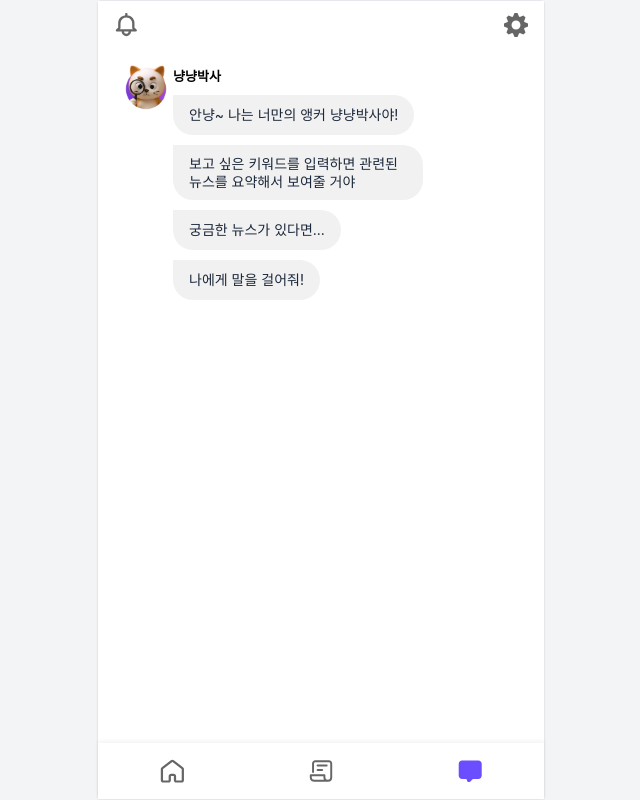
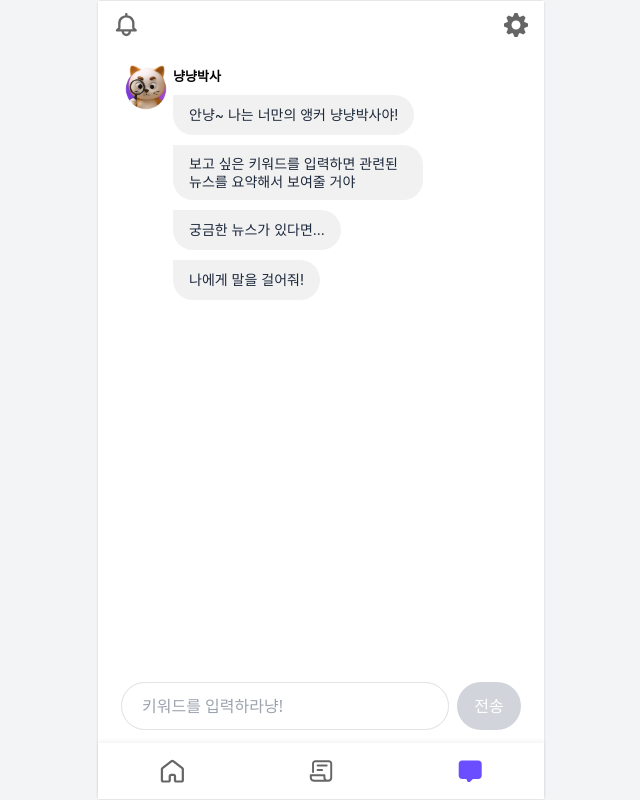
Before and after one commit to imfromkoreah/MewsPaper, a React (Vite) app in the folder frontend/: page /chat in a window 1280 px wide. Shown: the whole page, without its empty margins (319-959 px from the left). Built offline with nearby package versions, Linux system fonts and the light colour scheme.

Commit message:
feat: ChatPage 사용자 입력창 추가

```diff
--- a/frontend/src/pages/Home/ChatPage.tsx
+++ b/frontend/src/pages/Home/ChatPage.tsx
@@ -4,17 +4,10 @@ import MewDoc from '../../assets/character/mewsdoc.png';
 interface Message {
   id: number;
   text: string;
-  delay: number; // 보여주기 전 대기 시간(ms)
+  delay: number;
 }
 
-const messages: Message[] = [
-  { id: 1, text: '안냥~ 나는 너만의 앵커 냥냥박사야!', delay: 500 },
-  { id: 2, text: '보고 싶은 키워드를 입력하면 관련된 뉴스를 요약해서 보여줄 거야', delay: 1000 },
-  { id: 3, text: '궁금한 뉴스가 있다면...', delay: 1000 },
-  { id: 4, text: '나에게 말을 걸어줘!', delay: 1000 },
-];
-
-// 프로필 + 프로필 네임 묶음 컴포넌트
+// 🧠 프로필 + 이름 묶음 컴포넌트
 function ChatProfile() {
   return (
     <>
@@ -38,6 +31,15 @@ function ChatProfile() {
   );
 }
 
+// 💬 메시지 리스트
+const messages: Message[] = [
+  { id: 1, text: '안냥~ 나는 너만의 앵커 냥냥박사야!', delay: 500 },
+  { id: 2, text: '보고 싶은 키워드를 입력하면 관련된 뉴스를 요약해서 보여줄 거야', delay: 1000 },
+  { id: 3, text: '궁금한 뉴스가 있다면...', delay: 1000 },
+  { id: 4, text: '나에게 말을 걸어줘!', delay: 1000 },
+];
+
+// 💬 메시지 컴포넌트
 const ChatMessage = forwardRef<
   HTMLDivElement,
   {
@@ -66,6 +68,7 @@ const ChatMessage = forwardRef<
   );
 });
 
+// ⏳ 로딩 애니메이션
 function LoadingDots() {
   return (
     <div className="flex justify-center items-center h-full gap-1">
@@ -76,9 +79,12 @@ function LoadingDots() {
   );
 }
 
+// 📄 ChatPage 전체
 export default function ChatPage() {
   const [visibleMessages, setVisibleMessages] = useState<number[]>([]);
   const [activeIndex, setActiveIndex] = useState<number>(0);
+  const [inputVisible, setInputVisible] = useState<boolean>(false); // ✅ 입력창 상태
+  const [inputText, setInputText] = useState<string>(''); // 입력값 상태 추가
   const messageRefs = useRef<(HTMLDivElement | null)[]>([]);
   const [messageTops, setMessageTops] = useState<number[]>([]);
 
@@ -89,6 +95,7 @@ export default function ChatPage() {
         await new Promise((res) => setTimeout(res, messages[i].delay));
         setVisibleMessages((prev) => [...prev, messages[i].id]);
       }
+      setInputVisible(true); // ✅ 마지막 메시지 이후 입력창 표시
     };
     showMessages();
   }, []);
@@ -107,15 +114,15 @@ export default function ChatPage() {
         accHeight += el.offsetHeight + gap;
       } else {
         tops[i] = accHeight;
-        accHeight += 40 + gap; // 기본 예상 높이
+        accHeight += 40 + gap; // 기본 높이 예상
       }
     }
     setMessageTops(tops);
   }, [visibleMessages]);
 
   return (
-    <main>
-      <div className="w-[301px] h-[250px] relative">
+    <main className="w-full flex justify-center">
+      <div className="w-[400px] min-h-[300px] relative pb-20">
         <ChatProfile />
 
         {messages.map((msg, idx) => {
@@ -126,13 +133,46 @@ export default function ChatPage() {
             <ChatMessage
               key={msg.id}
               ref={(el) => (messageRefs.current[idx] = el)}
-              topOffset={(messageTops[idx] ?? 0) + 30} // 30px 하단 여백
+              topOffset={(messageTops[idx] ?? 0) + 30}
               isVisible={isVisible}
               isLoading={!isVisible && isActive}
               text={msg.text}
             />
           ) : null;
         })}
+
+        {/* ✅ 입력창 + 전송 버튼 렌더링 */}
+        {inputVisible && (
+          <div
+            className="fixed left-1/2 transform -translate-x-1/2 w-[400px] flex items-center space-x-2"
+            style={{ bottom: '70px', zIndex: 20 }}
+          >
+            <div className="flex-1 h-12 bg-[#e3e4e5] rounded-[100px] relative">
+              <input
+                type="text"
+                placeholder="키워드를 입력하라냥!"
+                className="w-full h-full px-5 text-base rounded-[100px] bg-white border border-[#e3e4e5] outline-none focus:ring-2 focus:ring-blue-300 transition-all"
+                value={inputText}
+                onChange={(e) => setInputText(e.target.value)}
+              />
+            </div>
+            <button
+              type="button"
+              className={`w-16 h-12 rounded-[100px] text-white transition-colors ${
+                inputText.trim().length > 0
+                  ? 'bg-blue-500 hover:bg-blue-600 cursor-pointer'
+                  : 'bg-gray-300 cursor-not-allowed'
+              }`}
+              disabled={inputText.trim().length === 0}
+              onClick={() => {
+                alert(`전송: ${inputText}`);
+                setInputText('');
+              }}
+            >
+              전송
+            </button>
+          </div>
+        )}
       </div>
     </main>
   );
```
